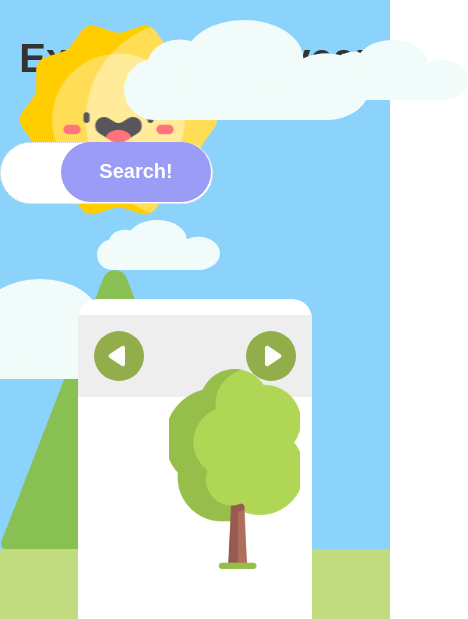
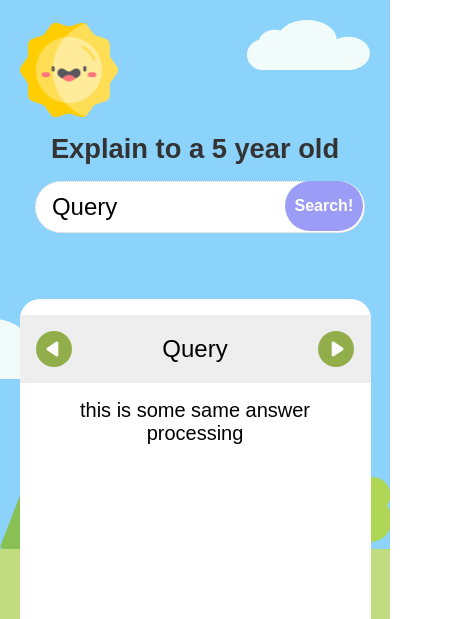
Before and after one commit to Aaleen110/ExplainTo5yOld, a React (Create React App) app: page / in a window 390 px wide. Shown: the top 619 px of the page, 468 px wide, since content can reach past the window. Built offline with nearby package versions, Linux system fonts and the light colour scheme.

Commit message:
making it responsive

```diff
--- a/src/App.css
+++ b/src/App.css
@@ -3,6 +3,7 @@
   flex: 1;
   height: 100vh;
   width: 100vw;
+  background-color: red;
 }
 
 .pin-wheel {
@@ -19,7 +20,7 @@
   position: absolute;
   right: 0;
   bottom: 0;
-  height: 200px;
+  height: 25vh;
   display: flex;
   flex-direction: column;
   justify-content: center;
@@ -52,7 +53,7 @@
 }
 
 .sun {
-  height: 200px;
+  height: 180px;
   position: absolute;
   margin: 20px;
   top: 0;
@@ -120,7 +121,7 @@
   height: 50vh;
   width: 60vw;
   position: absolute;
-  top: -250px;
+  top: -200px;
   border-radius: 20px;
   overflow: scroll;
 }
@@ -140,7 +141,7 @@
   top: 0px;
   right: -16px;
   height: 100%;
-  width: 150px;
+  width: 25%;
   border-radius: 50px;
   background-color: #9B9CF5;
   color: #fff;
@@ -165,7 +166,7 @@
 .title {
   padding: 16px;
   font-family: fantasy;
-  font-size: 40px;
+  font-size: 7vmin;
   color: #333;
 }
 
@@ -223,3 +224,87 @@
   justify-content: center;
   align-items: center;
 }
+
+
+@media(max-width: 640px) {
+
+  .sun {
+    height: 100px;
+  }
+
+
+  .tree {
+    height: 100px;
+    right: 0px;
+    z-index: 0;
+  }
+
+
+  .cloud-1 {
+    height: 50px;
+  }
+
+
+  .cloud-2 {
+    height: 60px;
+  }
+
+
+  .cloud-3 {
+    display: none;
+  }
+
+
+  .cloud-4 {
+    height: 20px;
+    display: none;
+  }
+
+
+  .mountain {
+    height: 150px;
+  }
+
+  .box-container {
+    margin-top: 30%;
+  }
+
+  .search-box-container {
+    width: 80vw;
+    height: 50px;
+    align-self: center;
+  }
+
+  .result-tablet {
+    height: 50vh;
+    width: 90vw;
+    top: -250px;
+  }
+
+  .pin-wheel-container {
+    width: 100px;
+    height: 12vh;
+  }
+
+  .result-box-body {
+    font-size: 20px;
+    padding: 16px;
+  }
+
+  .paw {
+    height: 36px;
+  }
+
+  .result-title {
+    font-size: 24px;
+  }
+
+  .search-box {
+    font-size: 24px;
+  }
+
+  .search-button {
+    font-size: 16px;
+  }
+
+}
--- a/src/App.js
+++ b/src/App.js
@@ -6,8 +6,8 @@ import Speech from 'react-speech';
 const API_KEY = "YOUR_API_KEY";
 
 function App() {
-  const [query, setQuery] = useState("");
-  const [answer, setAnswer] = useState("");
+  const [query, setQuery] = useState("Query");
+  const [answer, setAnswer] = useState("this is some same answer processing");
   const [loading, setLoading] = useState(false)
 
   useEffect(() => {
@@ -61,13 +61,6 @@ function App() {
 
       {/* SKY */}
       <div className="sky-section">
-        <img className='sun' src={sun} alt="sun" />
-        <img className='mountain' src={mountain} alt="mountain" />
-        <img className='tree' src={tree} alt="tree" />
-        <img className='cloud-1' src={cloud} alt="cloud" />
-        <img className='cloud-2' src={cloud} alt="cloud" />
-        <img className='cloud-3' src={cloud} alt="cloud" />
-        <img className='cloud-4' src={cloud} alt="cloud" />
         <div className='box-container'>
           <h1 className='title'>Explain to a 5 year old</h1>
           <div className='search-box-container'>
@@ -80,6 +73,15 @@ function App() {
             <button onClick={() => askQuestion()} className='search-button'>Search!</button>
           </div>
         </div>
+
+        <img className='sun' src={sun} alt="sun" />
+        <img className='mountain' src={mountain} alt="mountain" />
+        <img className='tree' src={tree} alt="tree" />
+        <img className='cloud-1' src={cloud} alt="cloud" />
+        <img className='cloud-2' src={cloud} alt="cloud" />
+        <img className='cloud-3' src={cloud} alt="cloud" />
+        <img className='cloud-4' src={cloud} alt="cloud" />
+
       </div>
 
       {/* GRASS */}
```
